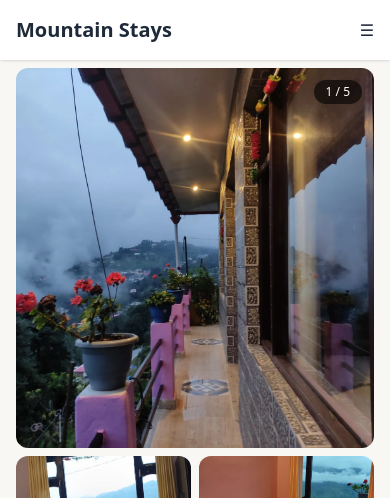
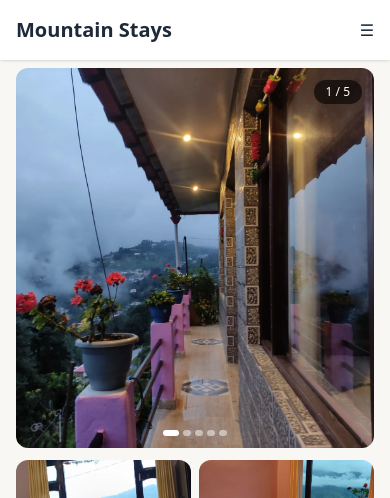
Before and after one commit to ashwanizsktm/mountain-stay, a Next.js app: page /stays/munsiyari/himalayan-nature-stay in a window 390 px wide. Shown: the top 498 px of the page. Built offline with nearby package versions, Linux system fonts and the light colour scheme.

Commit message:
image gallery update

```diff
--- a/components/PropertyGallery.tsx
+++ b/components/PropertyGallery.tsx
@@ -53,35 +53,49 @@ export default function PropertyGallery({ images }: { images: ImageType[] }) {
   return (
     <div className="max-w-6xl mx-auto px-4 pt-6">
 
-      {/* 📱 MOBILE */}
-      <div className="md:hidden mt-3 space-y-2">
+      {/* 📱 MOBILE HYBRID (Carousel + Grid) */}
+      <div className="md:hidden mt-3 space-y-3">
 
-        {/* BIG IMAGE */}
+        {/* 🔄 CAROUSEL */}
         <div
-          className="relative w-full h-[380px] rounded-xl overflow-hidden"
-          onClick={() => {
-            setActiveIndex(0);
-            setLightbox(true);
-          }}
+          className="relative"
+          onTouchStart={handleTouchStart}
+          onTouchEnd={handleTouchEnd}
         >
+          <div className="relative w-full h-[380px] rounded-xl overflow-hidden">
             <Image
-            src={images[0]?.src}
-            alt="Main Image"
+              src={images[activeIndex].src}
+              alt="Property Image"
               fill
-            priority
+              priority={activeIndex === 0}
               className="object-cover"
               sizes="100vw"
+              onClick={() => setLightbox(true)}
             />
+          </div>
 
+          {/* Counter */}
           <div className="absolute top-3 right-3 bg-black/60 text-white text-xs px-3 py-1 rounded-full">
-            1 / {images.length}
+            {activeIndex + 1} / {images.length}
+          </div>
+
+          {/* Dots */}
+          <div className="absolute bottom-3 w-full flex justify-center gap-1">
+            {images.map((_, i) => (
+              <div
+                key={i}
+                className={`h-1.5 rounded-full transition-all ${activeIndex === i ? "w-4 bg-white" : "w-2 bg-white/50"
+                  }`}
+              />
+            ))}
           </div>
         </div>
 
-        {/* GRID */}
+        {/* 🧱 GRID BELOW */}
         <div className="grid grid-cols-2 gap-2">
           {images.slice(1, 5).map((img, i) => {
             const isLast = i === 3;
+            const remainingCount = images.length - 5;
 
             return (
               <div
@@ -99,14 +113,12 @@ export default function PropertyGallery({ images }: { images: ImageType[] }) {
                   className="object-cover"
                   sizes="50vw"
                 />
-
                 {/* +COUNT OVERLAY */}
                 {isLast && remainingCount > 0 && (
                   <div className="absolute inset-0 bg-black/40 flex items-center justify-center text-white text-lg font-semibold">
                     +{remainingCount}
                   </div>
                 )}
-
                 {/* GRID ICON */}
                 {isLast && (
                   <button
@@ -124,7 +136,6 @@ export default function PropertyGallery({ images }: { images: ImageType[] }) {
           })}
         </div>
       </div>
-
       {/* 💻 DESKTOP */}
       <div className="hidden mt-3 md:grid grid-cols-4 grid-rows-2 gap-2 h-[460px] rounded-xl overflow-hidden">
         {/* BIG IMAGE */}
@@ -224,8 +235,7 @@ export default function PropertyGallery({ images }: { images: ImageType[] }) {
               <div
                 key={i}
                 onClick={() => setActiveIndex(i)}
-                className={`relative h-16 w-24 flex-shrink-0 rounded-md overflow-hidden cursor-pointer ${
-                  activeIndex === i ? "ring-2 ring-white" : "opacity-60"
+                className={`relative h-16 w-24 flex-shrink-0 rounded-md overflow-hidden cursor-pointer ${activeIndex === i ? "ring-2 ring-white" : "opacity-60"
                   }`}
               >
                 <Image src={img.src} alt={`Thumb ${i}`} fill className="object-cover" />
```
Lines whose indentation alone changed are shown as unchanged.
